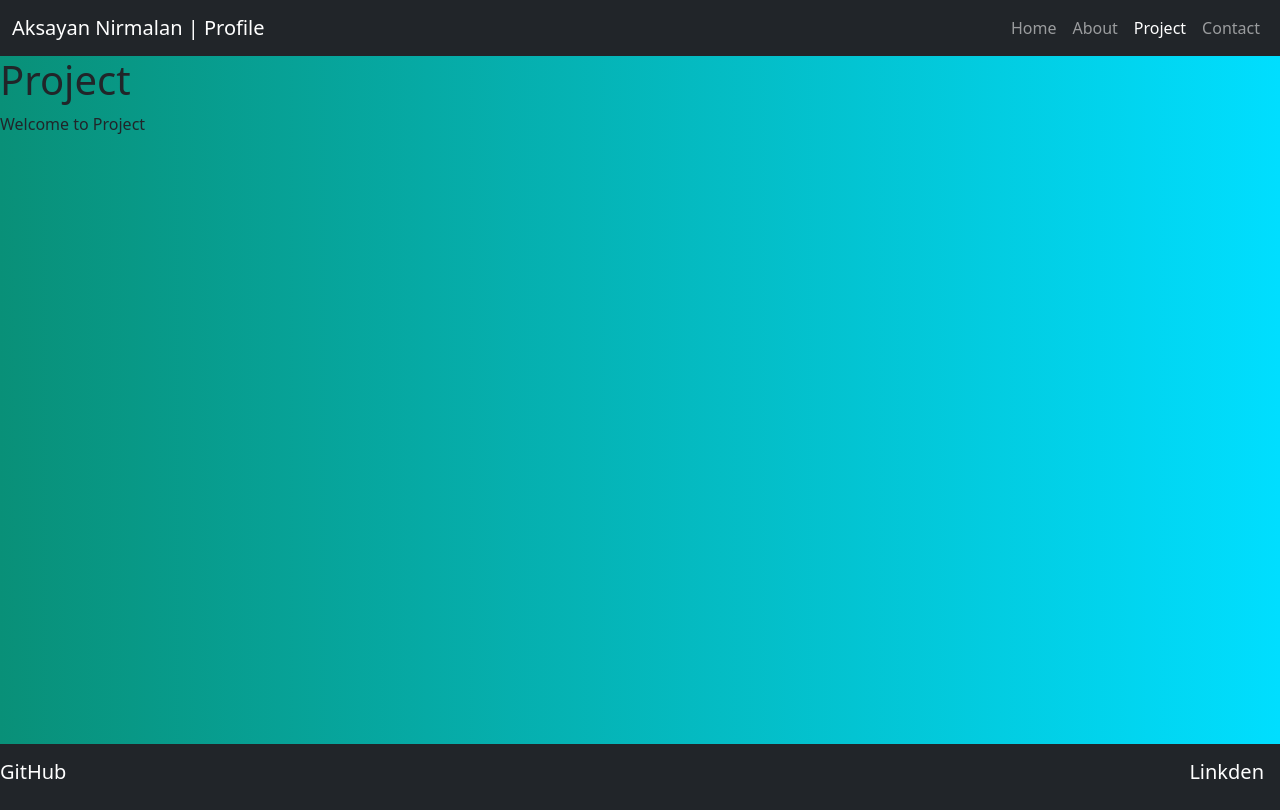
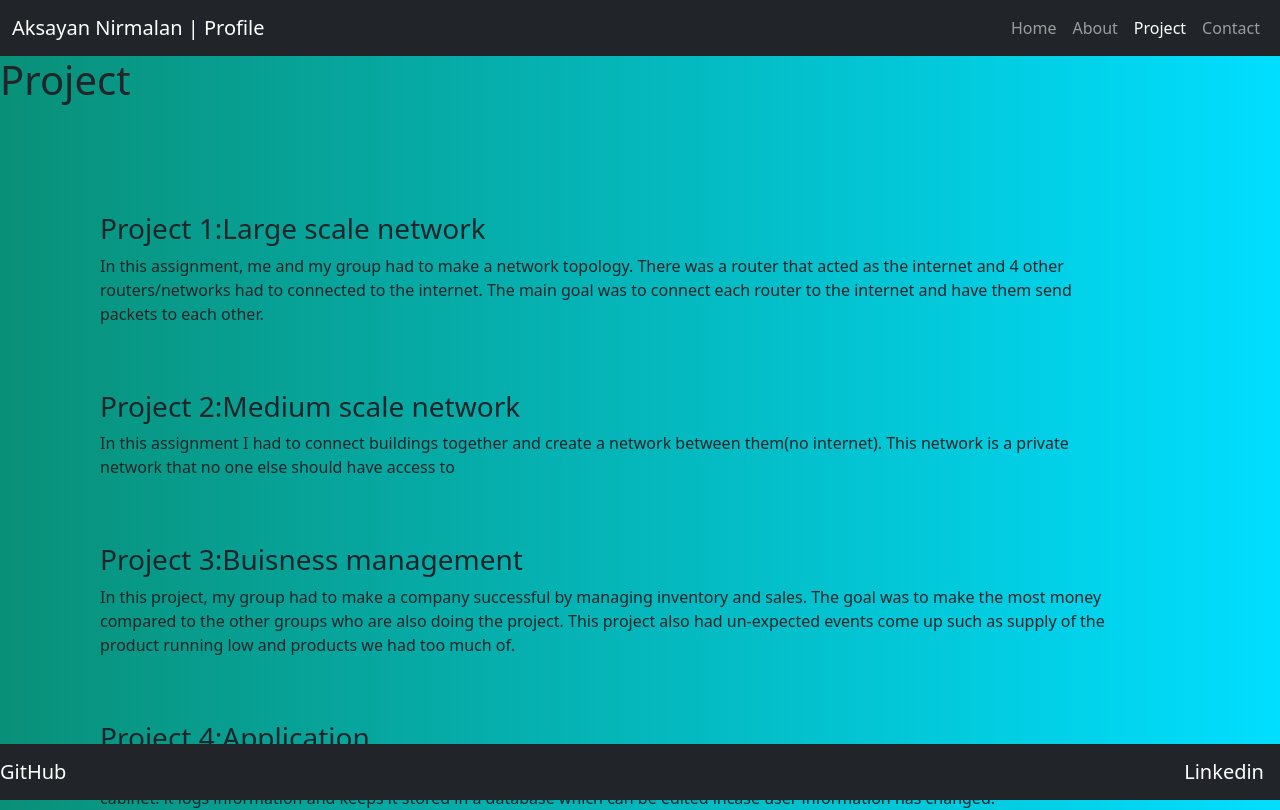
Before and after one commit to aksayannirmalan-gif/Assignment-2-infr3120, a Node server app: page /project in a window 1280 px wide. Before the commit the page ends 779 px from the top, so only its background shows below. Run offline with Node 20, Linux system fonts and the light colour scheme; some libraries are stand-ins or nearby versions.

Commit message:
Fifth Commit

```diff
--- a/assignment2infr3120/public/Content/app.css
+++ b/assignment2infr3120/public/Content/app.css
@@ -5,3 +5,49 @@ body
     background: linear-gradient(to left, #00deff , #099078 );
 
 }
+
+
+
+#contact
+{
+    width:100%;
+    height:650px;
+    margin:0px;
+    padding:20px;
+}
+
+
+
+img
+{
+    width: 175px;
+    height: 200px;
+    margin:0px;
+    padding:10px;
+}
+
+
+
+
+.right-column
+{
+    margin-left:300px;
+    margin-top:-235px;
+    margin-right:20px;
+
+
+}
+.video
+{
+    margin-top:240px;
+    margin-left:10px;
+
+}
+
+#projecttitle
+{
+    width:95%;
+    height:650px;
+    padding:100px;
+    margin:0px;
+}
--- a/assignment2infr3120/public/Script/app.js
+++ b/assignment2infr3120/public/Script/app.js
@@ -1,8 +1,10 @@
 // IIFI -> THIS IMMIDEATLY INVOKES THE FUNCTION EXPRESSION
+//this code is responsible for telling you in console if it is running
 
 (function(){
     function start(){
         console.log("The application is successfully running! ")
     }
     window.addEventListener("load",start)
+    // this makes the event registered
 })();
--- a/assignment2infr3120/routes/index.js
+++ b/assignment2infr3120/routes/index.js
@@ -1,24 +1,27 @@
+/* express makes a web application framework*/
 var express = require('express');
 var router = express.Router();
 
 /* GET home page. */
 router.get('/home', function(req, res, next) {
   res.render('index', { title: 'Home' });
+/** this code "res.render"is connectted to an ejs file the the views folder */
+
 });
 
 /* GET about page. */
 router.get('/about', function(req, res, next) {
-  res.render('index', { title: 'About' });
+  res.render('about', { title: 'About' });
 });
 
 /* GET project page. */
 router.get('/project', function(req, res, next) {
-  res.render('index', { title: 'Project' });
+  res.render('project', { title: 'Project' });
 });
 
 /* GET contact me page. */
 router.get('/contact', function(req, res, next) {
-  res.render('index', { title: 'Contact' });
+  res.render('contact', { title: 'Contact' });
 });
 
 module.exports = router;
--- a/assignment2infr3120/views/index.ejs
+++ b/assignment2infr3120/views/index.ejs
@@ -8,5 +8,6 @@ the other ejs files into this file so
 <%- include partials/main_nav.ejs %>
 
     <h1><%= title %></h1>
-    <p>Welcome to <%= title %></p>
+
+
 <%- include partials/footer.ejs %>
--- a/assignment2infr3120/views/partials/footer.ejs
+++ b/assignment2infr3120/views/partials/footer.ejs
@@ -1,7 +1,8 @@
     <!--Footer-->
     <nav class="navbar fixed-bottom navbar-dark bg-dark">
     <a class="navbar-brand" href="https://github.com/aksayannirmalan-gif"><i class="fa-brands fa-github"></i> GitHub</a>
-    <a class="navbar-brand" href="https://www.linkedin.com/in/aksayan-nirmalan-75b743382/"><i class="fa-brands fa-linkedin"></i> Linkden</a>
+    <br>
+    <a class="navbar-brand" href="https://www.linkedin.com/in/aksayan-nirmalan-75b743382/"><i class="fa-brands fa-linkedin"></i> Linkedin</a>
     </nav>
   </body>
   <script src="/Script/app.js"></script>
--- /dev/null
+++ b/assignment2infr3120/views/project.ejs
@@ -0,0 +1,59 @@
+<!--had to seperate header,
+footer, index and main nav
+so it is easier to debug-->
+<%- include partials/header.ejs %>
+<!--this ppeice of the code inculdes
+the other ejs files into this file so
+ they can be accessed by this files name-->
+<%- include partials/main_nav.ejs %>
+
+    <h1><%= title %></h1>
+
+<div id="projecttitle">
+    <section>
+        <h3>Project 1:Large scale network </h3>
+        <p>
+            In this assignment, me and my group had to make a network topology.
+           There was a router that acted as the internet and 4 other routers/networks had to
+            connected to the internet. The main goal was to connect each router
+            to the internet and have them send packets to each other.
+
+        </p>
+    </section>
+
+    <br><br>
+    <section>
+        <h3>Project 2:Medium scale network </h3>
+        <p>In this assignment I had to connect buildings together and create a
+            network between them(no internet). This network is a private network
+            that no one else should have access to
+        </p>
+    </section>
+
+    <br><br>
+    <section>
+        <h3>Project 3:Buisness management</h3>
+            <p>In this project, my group had to make a company successful by managing inventory and sales.
+                The goal was to make the most money compared to the other groups who are also doing the project.
+                This project also had un-expected events come up such as supply of the product running low and products
+                we had too much of.
+            </p>
+    </section>
+
+    <br><br>
+    <section>
+        <h3>Project 4:Application</h3>
+            <p>For this coding project, me and my group had to work together to make an application. We decided to
+                build a government filing cabinet. it logs information and keeps it stored in a database which can be edited incase user
+                information has changed. </p>
+    </section>
+
+
+
+
+</div>
+
+
+
+
+<%- include partials/footer.ejs %>
```
Also changed, not shown: assignment2infr3120/views/about.ejs (+44 -0 lines), assignment2infr3120/views/contact.ejs (added, +51 -0 lines), assignment2infr3120/public/Assets/images/poster.jpg (added).
